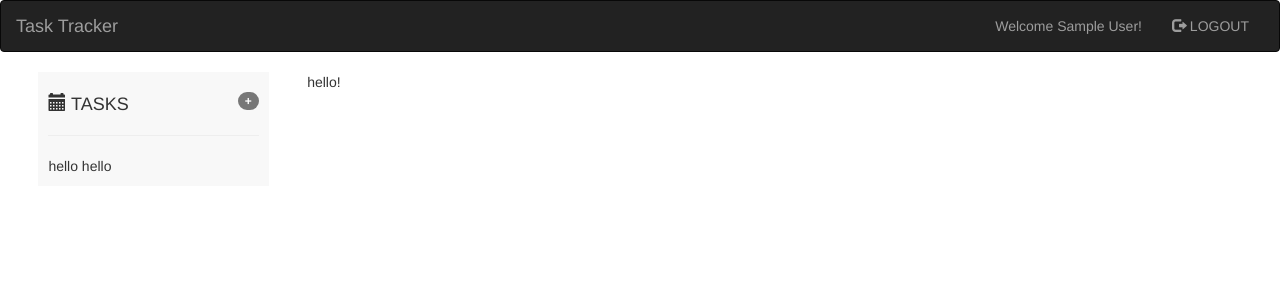
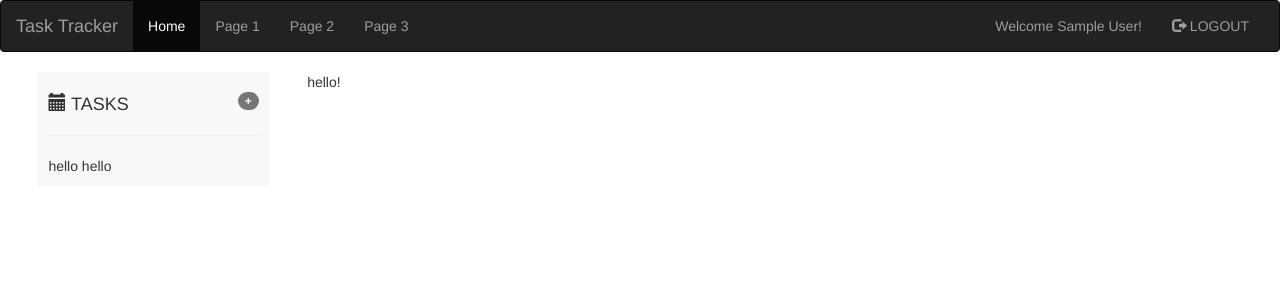
Before and after one commit to jennLam/task-assign, a Flask app: page /user/1 in a window 1280 px wide. Shown: the top 300 px of the page. Run offline with Flask 2, Linux system fonts and the light colour scheme; the visitor is signed in with stand-in values (Sample User, id 1); data comes from the database, SQL or seed files in the repository; some libraries are stand-ins or nearby versions.

Commit message:
Re-added default links.

```diff
--- a/templates/base.html
+++ b/templates/base.html
@@ -25,6 +25,10 @@
         </div>
         <div class="collapse navbar-collapse" id="myNavbar">
           <ul class="nav navbar-nav">
+            <li class="active"><a href="#">Home</a></li>
+            <li><a href="#">Page 1</a></li>
+            <li><a href="#">Page 2</a></li>
+            <li><a href="#">Page 3</a></li>
 
           </ul>
 
```
